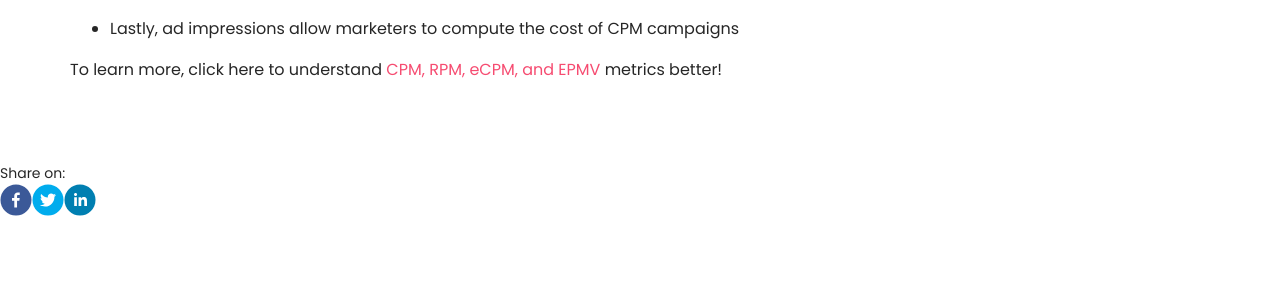
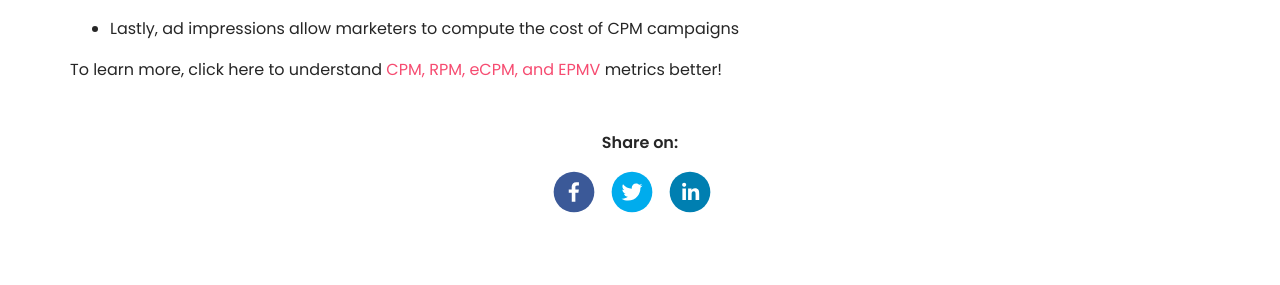
Before and after one commit to arvind-adsparc/cpmcalculators, a Next.js app: page /ad-metrics/ad-impressions in a window 1280 px wide. Shown: the part 1425-1710 px from the top of the page. Built offline with nearby package versions, Linux system fonts and the light colour scheme.

Commit message:
addition of social share btns

```diff
--- a/components/SocialShare/index.jsx
+++ b/components/SocialShare/index.jsx
@@ -6,23 +6,24 @@ import {
   LinkedinShareButton,
   LinkedinIcon,
 } from "react-share";
+import styles from "../../styles/socialShare.module.scss";
 
 const SocialShare = (url) => {
   return (
-    <div>
-      <div>Share on:</div>
+    <div className={styles.socialContainer}>
+      <div className={styles.title}>Share on:</div>
 
-      <div>
+      <div className={styles.btns}>
         <FacebookShareButton url={url}>
-          <FacebookIcon size={32} round />
+          <FacebookIcon size={42} round />
         </FacebookShareButton>
 
         <TwitterShareButton url={url}>
-          <TwitterIcon size={32} round />
+          <TwitterIcon size={42} round />
         </TwitterShareButton>
 
         <LinkedinShareButton url={url}>
-          <LinkedinIcon size={32} round />
+          <LinkedinIcon size={42} round />
         </LinkedinShareButton>
       </div>
     </div>
--- a/styles/BlogPage.module.scss
+++ b/styles/BlogPage.module.scss
@@ -4,7 +4,7 @@
   padding: 2rem 0;
 
   @media only screen and (min-width: variables.$desktopSmall) {
-    padding-bottom: 4rem;
+    padding-bottom: 2rem;
   }
 
   .group {
--- /dev/null
+++ b/styles/socialShare.module.scss
@@ -0,0 +1,22 @@
+@use "variables";
+
+.socialContainer {
+  width: 90%;
+  max-width: 1140px;
+  margin: 0 auto;
+  display: flex;
+  flex-direction: column;
+  align-items: center;
+
+  .title {
+    font-weight: variables.$medium;
+    font-size: 1rem;
+  }
+
+  .btns {
+    margin: 1rem 0;
+    button {
+      margin-right: 1rem;
+    }
+  }
+}
```
